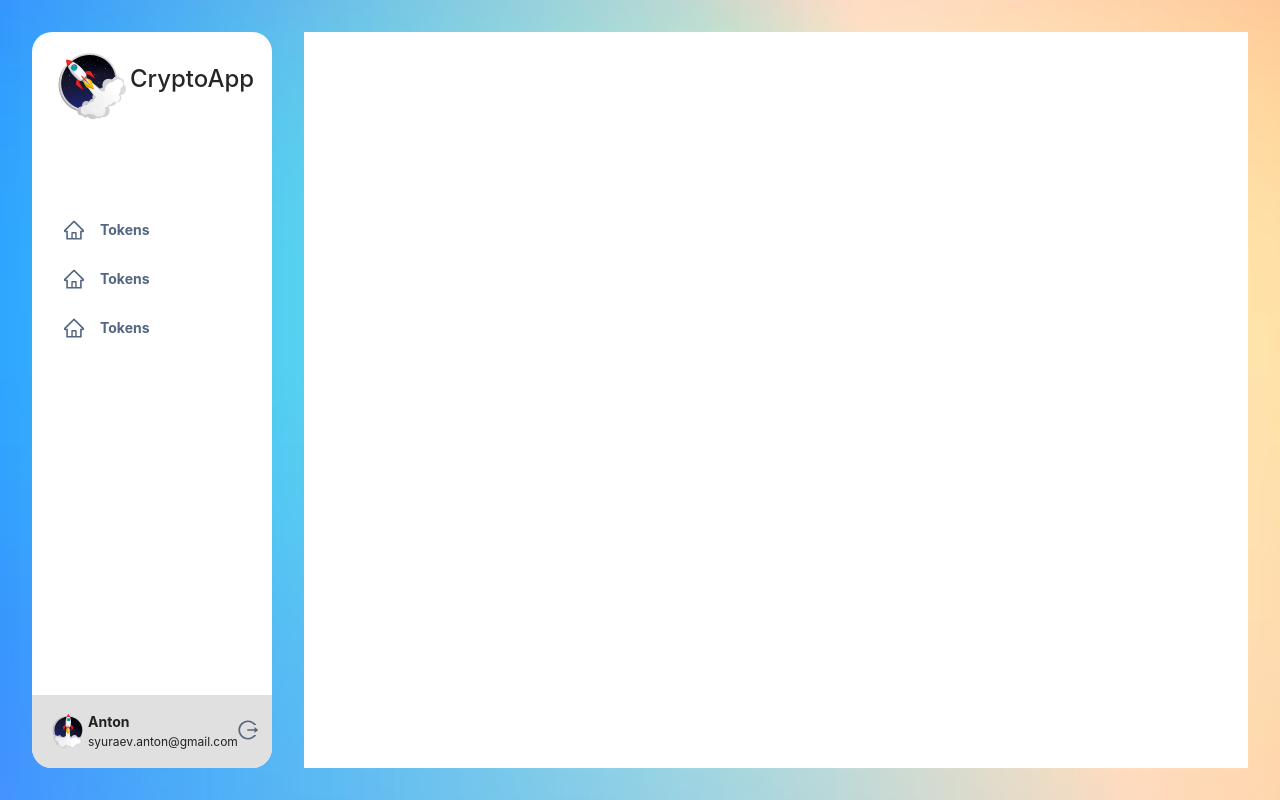
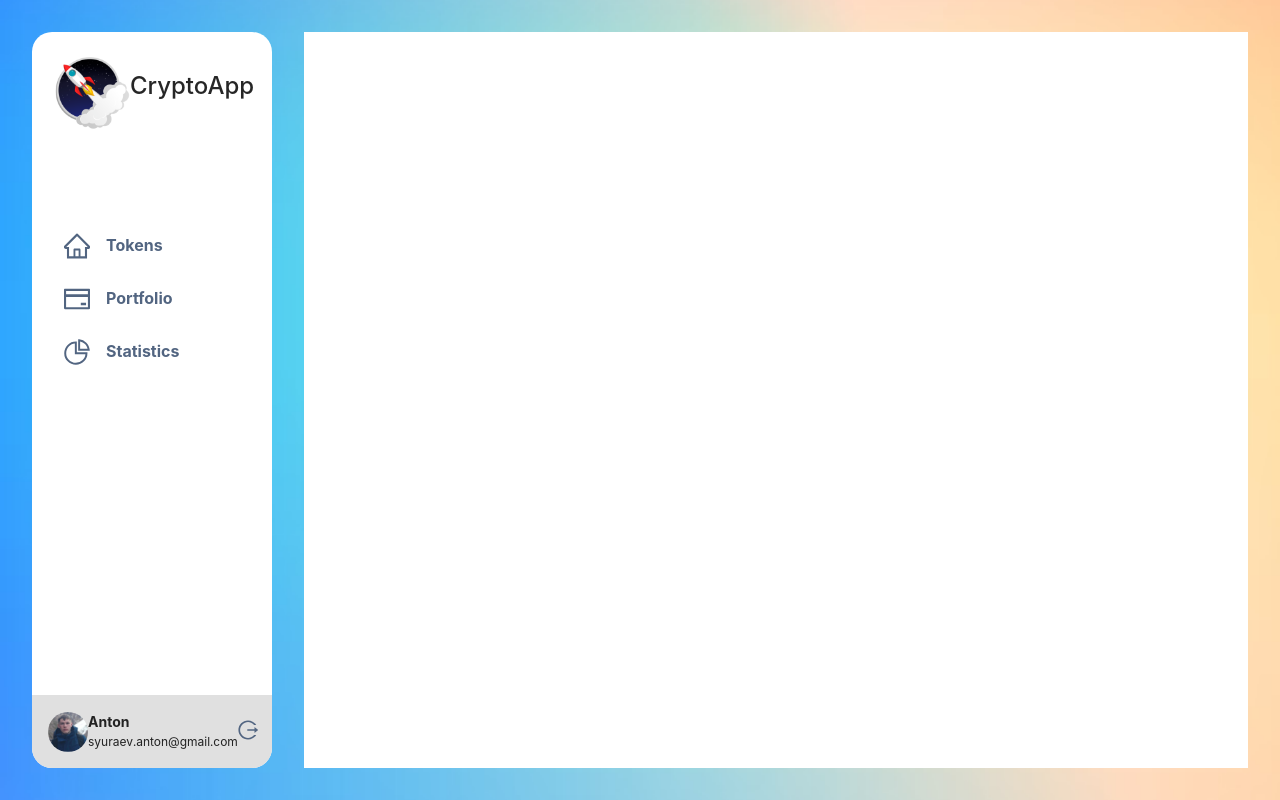
Before and after one commit to George70-svg/CryptoApp, a Vue app: page /crypto in a window 1280 px wide. Built offline with nearby package versions, Linux system fonts and the light colour scheme.

Commit message:
Add dynamic navbar. Change navbar list item.

```diff
--- a/src/views/crypto/navbar/NavBar.vue
+++ b/src/views/crypto/navbar/NavBar.vue
@@ -1,25 +1,36 @@
 <template>
   <div class="navBar-container">
-
-    <div class="navBar">
-
-      <logo />
-      <list />
-      <user />
-
+    <div
+        class="navBar"
+        :class="navbarContainerMax ? 'navBar-max' : 'navBar-min'"
+    >
+      <logo @toggleNavbar="toggleNavbar"/>
+      <list :navbarListMax="navbarContainerMax"/>
+      <user :navbarUserMax="navbarContainerMax"/>
     </div>
-
   </div>
 </template>
 
-<script>
+<script lang="ts">
 import Logo from './components/Logo.vue'
 import List from './components/List.vue'
 import User from './components/User.vue'
+import {ref} from "vue";
 
 export default {
   name: 'NavBar',
   components: { User, List, Logo },
+  setup() {
+    const navbarContainerMax = ref<boolean>(true)
+    const toggleNavbar = () => {
+      navbarContainerMax.value = !navbarContainerMax.value
+    }
+
+    return {
+      navbarContainerMax,
+      toggleNavbar
+    }
+  }
 }
 </script>
 
@@ -41,6 +52,14 @@ export default {
     background-color: var(--white);
     border-radius: 20px;
   }
+
+  .navBar-max {
+    width: 240px;
+  }
+
+  .navBar-min {
+    width: 80px;
+  }
 }
 
 </style>
--- a/src/views/crypto/navbar/components/List.vue
+++ b/src/views/crypto/navbar/components/List.vue
@@ -1,17 +1,26 @@
 <template>
   <div class="list-container">
-    <list-item />
-    <list-item />
-    <list-item />
+    <tokens :listItemMax="navbarListMax"/>
+    <portfolio :listItemMax="navbarListMax"/>
+    <statistics :listItemMax="navbarListMax"/>
   </div>
 </template>
+statistics
 
-<script>
-import ListItem from './ListItem.vue'
+<script lang="ts">
+import Tokens from "@/views/crypto/navbar/components/Tokens.vue"
+import Portfolio from "@/views/crypto/navbar/components/Portfolio.vue"
+import Statistics from "@/views/crypto/navbar/components/Statistics.vue";
 
 export default {
   name: 'List',
-  components: { ListItem },
+  components: {Statistics, Portfolio, Tokens},
+  props: {
+    navbarListMax: {
+      type: Boolean,
+      required: true
+    }
+  }
 }
 </script>
 
--- a/src/views/crypto/navbar/components/Logo.vue
+++ b/src/views/crypto/navbar/components/Logo.vue
@@ -1,13 +1,36 @@
 <template>
-  <div class="logo-container">
-    <img src="src/assets/icons/rocket.png" alt="rocket logo" draggable="false">
-    <h2>CryptoApp</h2>
+  <div
+      class="logo-container"
+      :class="logoContainerMax ? 'logo-container-max' : 'logo-container-min'"
+  >
+    <img
+      src="src/assets/icons/rocket.png"
+      @click="toggleNavbar"
+      alt="rocket logo"
+      draggable="false"
+    >
+    <h2 v-if="logoContainerMax">CryptoApp</h2>
   </div>
 </template>
 
-<script>
+<script lang="ts">
+import {ref} from "vue";
+
 export default {
   name: 'Logo',
+  emits: ['toggleNavbar'],
+  setup(props: any, {emit}: any) {
+    let logoContainerMax = ref<boolean>(true)
+    const toggleNavbar = () => {
+      emit('toggleNavbar')
+      logoContainerMax.value = !logoContainerMax.value
+    }
+
+    return {
+      logoContainerMax,
+      toggleNavbar
+    }
+  },
 }
 </script>
 
@@ -21,7 +44,8 @@ export default {
 
   img {
     width: 80px;
-    transform: rotate(-45deg);
+    cursor: pointer;
+    transition: transform .3s;
   }
 
   h2 {
@@ -29,4 +53,18 @@ export default {
   }
 }
 
+.logo-container-max {
+
+  img {
+    transform: rotate(0deg);
+  }
+}
+
+.logo-container-min {
+
+  img {
+    transform: rotate(90deg);
+  }
+}
+
 </style>
--- /dev/null
+++ b/src/views/crypto/navbar/components/Portfolio.vue
@@ -0,0 +1,92 @@
+<template>
+  <router-link active-class="active-item" to="/">
+    <div class="listItem-container">
+      <CreditCardOutlined
+          class="icon"
+          :class="listItemMax ? 'icon-max' : 'icon-min'"
+      />
+      <p v-if="listItemMax">Portfolio</p>
+    </div>
+  </router-link>
+</template>
+
+<script lang="ts">
+import { CreditCardOutlined } from '@ant-design/icons-vue'
+
+export default {
+  name: 'Portfolio',
+  components: { CreditCardOutlined },
+  props: {
+    listItemMax: {
+      type: Boolean,
+      required: true
+    }
+  }
+}
+</script>
+
+<style lang="scss" scoped>
+
+.listItem-container {
+  position: relative;
+  display: flex;
+  align-items: center;
+  justify-content: start;
+  padding: 0.6rem 1rem;
+  margin: 0.5rem 1rem;
+  border-radius: 8px;
+  cursor: pointer;
+  transition: background-color .3s;
+
+  .icon {
+    font-size: 26px;
+    color: var(--primary-text-color);
+  }
+
+  .icon-max {
+
+  }
+
+  .icon-min {
+    position: relative;
+    left: 50%;
+    transform: translateX(-50%);
+  }
+
+  p {
+    font-size: 16px;
+    font-weight: bold;
+    color: var(--primary-text-color);
+    margin: 0 0 0 1rem;
+  }
+
+  &:hover {
+    background-color: var(--light-blue);
+    transition: background-color .3s;
+
+    .icon {
+      color: var(--white);
+    }
+
+    p {
+      color: var(--white);
+    }
+  }
+}
+
+.active-item {
+
+  .listItem-container {
+    background-color: var(--blue);
+
+    .icon {
+      color: var(--white);
+    }
+
+    p {
+      color: var(--white);
+    }
+  }
+}
+
+</style>
--- a/src/views/crypto/navbar/components/ListItem.vue
+++ b/src/views/crypto/navbar/components/Statistics.vue
@@ -1,24 +1,34 @@
 <template>
   <router-link active-class="active-item" to="/">
     <div class="listItem-container">
-      <home-outlined class="icon" />
-      <p>Tokens</p>
+      <PieChartOutlined
+          class="icon"
+          :class="listItemMax ? 'icon-max' : 'icon-min'"
+      />
+      <p v-if="listItemMax">Statistics</p>
     </div>
   </router-link>
 </template>
 
-<script>
-import { HomeOutlined } from '@ant-design/icons-vue'
+<script lang="ts">
+import { PieChartOutlined } from '@ant-design/icons-vue'
 
 export default {
-  name: 'ListItem',
-  components: { HomeOutlined },
+  name: 'Statistics',
+  components: { PieChartOutlined },
+  props: {
+    listItemMax: {
+      type: Boolean,
+      required: true
+    }
+  }
 }
 </script>
 
 <style lang="scss" scoped>
 
 .listItem-container {
+  position: relative;
   display: flex;
   align-items: center;
   justify-content: start;
@@ -29,12 +39,22 @@ export default {
   transition: background-color .3s;
 
   .icon {
-    font-size: 20px;
+    font-size: 26px;
     color: var(--primary-text-color);
   }
 
+  .icon-max {
+
+  }
+
+  .icon-min {
+    position: relative;
+    left: 50%;
+    transform: translateX(-50%);
+  }
+
   p {
-    font-size: 14px;
+    font-size: 16px;
     font-weight: bold;
     color: var(--primary-text-color);
     margin: 0 0 0 1rem;
--- /dev/null
+++ b/src/views/crypto/navbar/components/Tokens.vue
@@ -0,0 +1,92 @@
+<template>
+  <router-link active-class="active-item" to="/">
+    <div class="listItem-container">
+      <HomeOutlined
+          class="icon"
+          :class="listItemMax ? 'icon-max' : 'icon-min'"
+      />
+      <p v-if="listItemMax">Tokens</p>
+    </div>
+  </router-link>
+</template>
+
+<script lang="ts">
+import { HomeOutlined } from '@ant-design/icons-vue'
+
+export default {
+  name: 'Tokens',
+  components: { HomeOutlined },
+  props: {
+    listItemMax: {
+      type: Boolean,
+      required: true
+    }
+  }
+}
+</script>
+
+<style lang="scss" scoped>
+
+.listItem-container {
+  position: relative;
+  display: flex;
+  align-items: center;
+  justify-content: start;
+  padding: 0.6rem 1rem;
+  margin: 0.5rem 1rem;
+  border-radius: 8px;
+  cursor: pointer;
+  transition: background-color .3s;
+
+  .icon {
+    font-size: 26px;
+    color: var(--primary-text-color);
+  }
+
+  .icon-max {
+
+  }
+
+  .icon-min {
+    position: relative;
+    left: 50%;
+    transform: translateX(-50%);
+  }
+
+  p {
+    font-size: 16px;
+    font-weight: bold;
+    color: var(--primary-text-color);
+    margin: 0 0 0 1rem;
+  }
+
+  &:hover {
+    background-color: var(--light-blue);
+    transition: background-color .3s;
+
+    .icon {
+      color: var(--white);
+    }
+
+    p {
+      color: var(--white);
+    }
+  }
+}
+
+.active-item {
+
+  .listItem-container {
+    background-color: var(--blue);
+
+    .icon {
+      color: var(--white);
+    }
+
+    p {
+      color: var(--white);
+    }
+  }
+}
+
+</style>
--- a/src/views/crypto/navbar/components/User.vue
+++ b/src/views/crypto/navbar/components/User.vue
@@ -1,10 +1,13 @@
 <template>
-  <div class="user-container">
+  <div
+      class="user-container"
+      :class="navbarUserMax ? 'user-container-max' : 'user-container-min'"
+  >
     <div class="avatar">
-      <img src="src/assets/icons/rocket.png" alt="rocket logo" draggable="false">
+      <img src="src/assets/icons/avatar.jpg" alt="rocket logo" draggable="false">
     </div>
 
-    <div class="name">
+    <div v-if="navbarUserMax" class="name">
       <div class="user-name">Anton</div>
       <div class="email">syuraev.anton@gmail.com</div>
     </div>
@@ -22,6 +25,12 @@ import { LogoutOutlined } from '@ant-design/icons-vue'
 export default {
   name: 'User',
   components: { LogoutOutlined },
+  props: {
+    navbarUserMax: {
+      type: Boolean,
+      required: true
+    }
+  }
 }
 </script>
 
@@ -40,6 +49,7 @@ export default {
 
     img {
       width: 40px;
+      border-radius: 50%;
     }
   }
 
@@ -63,4 +73,17 @@ export default {
   }
 }
 
+.user-container-max {
+  flex-direction: row;
+}
+
+.user-container-min {
+  flex-direction: column;
+  padding: 0.5rem;
+
+  .logout-icon {
+    margin-top: 0.5rem;
+  }
+}
+
 </style>
--- a/src/views/login/LoginPage.vue
+++ b/src/views/login/LoginPage.vue
@@ -88,7 +88,6 @@ export default {
 
       img {
         width: 150px;
-        transform: rotate(-45deg);
       }
 
       h1 {
```
Also changed, not shown: src/assets/icons/avatar.jpg (added), src/assets/icons/rocket.png.
